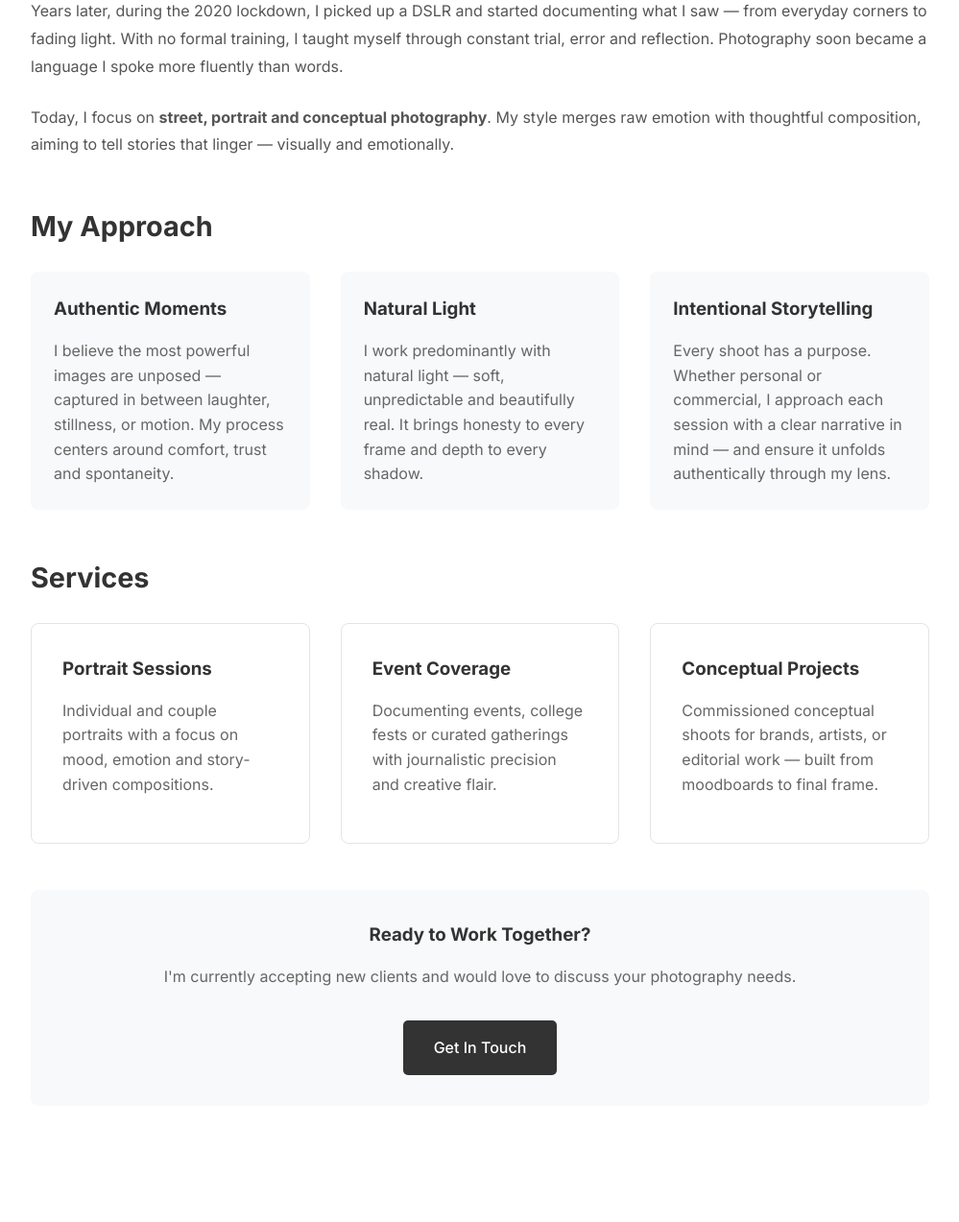
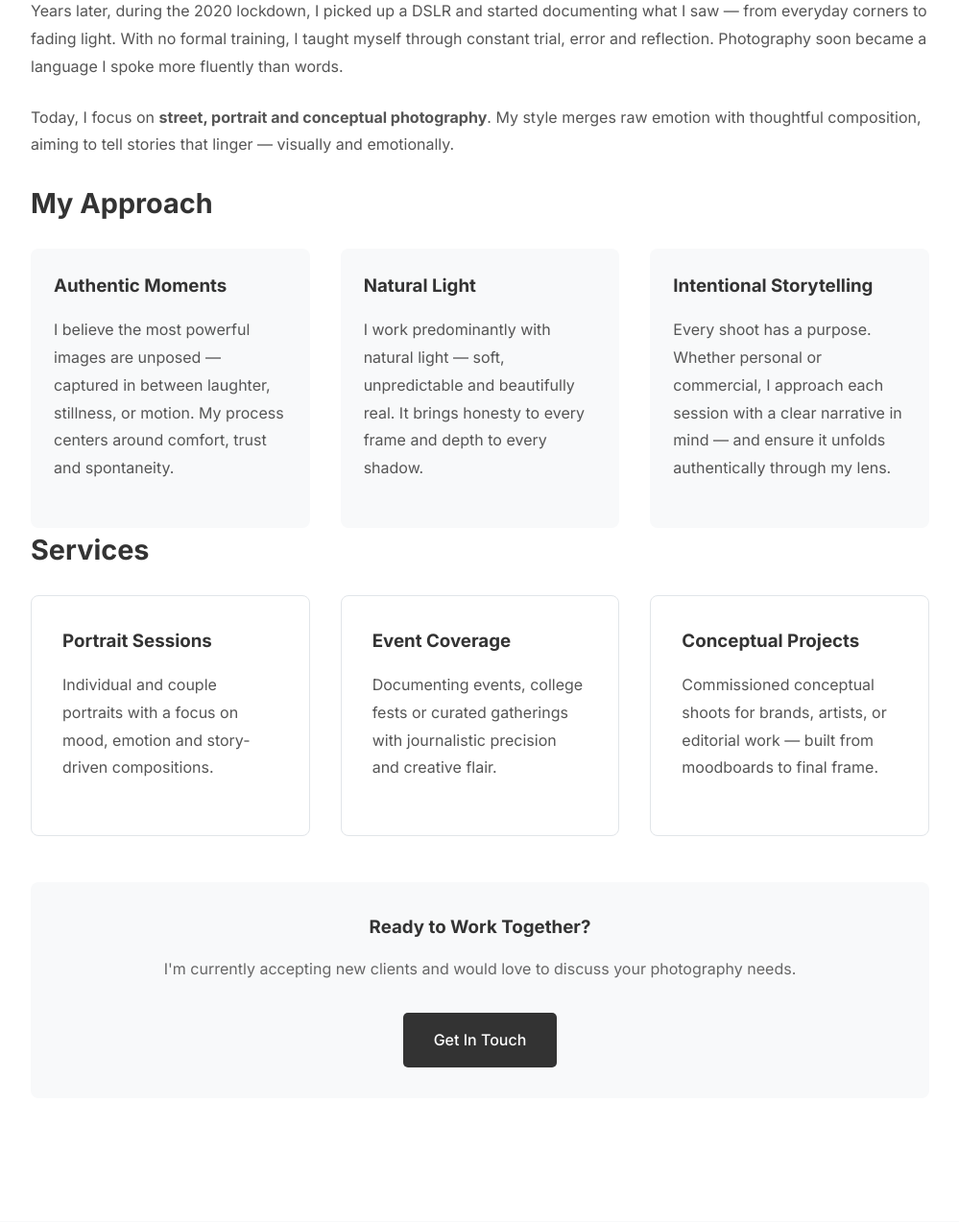
Before and after one commit to Parthnuwal7/infinite.pixelz, a Flask app: template photography_website/templates/about.html in a window 1280 px wide. Shown: the part 627-1900 px from the top of the page at 96% size, without its empty margins (140-1139 px from the left). Run offline with Flask 3, Linux system fonts and the light colour scheme; the template is opened without the code that fills it, so the values that code supplies are empty; some libraries are stand-ins or nearby versions.

Commit message:
Updates to dark mode

```diff
--- a/photography_website/static/css/style.css
+++ b/photography_website/static/css/style.css
@@ -605,6 +605,10 @@ body.dark-mode {
     color: #ccc;
 }
 
+.dark-mode .h1 {
+    color: #ccc;
+}
+
 /* Disable text selection for specific elements */
 .no-select {
     -webkit-user-select: none;
@@ -612,3 +616,79 @@ body.dark-mode {
     -ms-user-select: none;
     user-select: none;
 }
+
+/* === Utility Classes for About Page === */
+.section-title {
+    font-size: 1.8rem;
+    margin-bottom: 1.5rem;
+    color: #333;
+}
+
+.section-text {
+    line-height: 1.8;
+    color: #555;
+    margin-bottom: 1.5rem;
+}
+
+.card {
+    padding: 1.5rem;
+    background: #f8f9fa;
+    border-radius: 8px;
+}
+
+.service-card {
+    padding: 2rem;
+    border: 1px solid #e1e5e9;
+    border-radius: 8px;
+}
+
+.cta-box {
+    text-align: center;
+    margin-top: 3rem;
+    padding: 2rem;
+    background: #f8f9fa;
+    border-radius: 8px;
+}
+
+.cta-box h3 {
+    margin-bottom: 1rem;
+    color: #333;
+}
+
+.cta-box p {
+    color: #666;
+    margin-bottom: 2rem;
+}
+
+.btn-primary {
+    display: inline-block;
+    background: #333;
+    color: white;
+    padding: 1rem 2rem;
+    text-decoration: none;
+    border-radius: 5px;
+    font-weight: 500;
+    transition: background 0.3s ease;
+}
+
+.btn-primary:hover {
+    background: #555;
+}
+
+/* === Dark Mode Enhancements === */
+.dark-mode .section-title,
+.dark-mode .cta-box h3 {
+    color: #f1f1f1;
+}
+
+.dark-mode .section-text,
+.dark-mode .cta-box p {
+    color: #bbb;
+}
+
+.dark-mode .card,
+.dark-mode .service-card,
+.dark-mode .cta-box {
+    background: #1f1f1f;
+    border-color: #333;
+}
--- a/photography_website/templates/about.html
+++ b/photography_website/templates/about.html
@@ -13,8 +13,8 @@
             <h2>Photographer | Visual Storyteller</h2>
             <p>
                 Photography found me before I fully understood what it was. What began as a fascination with a simple camera evolved into an ongoing pursuit to capture emotion, detail and depth through still frames.
-             </p>
-<!--             <div class="stats-grid" style="display: grid; grid-template-columns: repeat(3, 1fr); gap: 1rem; margin: 2rem 0;">
+            </p>
+            <!--             <div class="stats-grid" style="display: grid; grid-template-columns: repeat(3, 1fr); gap: 1rem; margin: 2rem 0;">
                 <div style="text-align: center;">
                     <h3 style="font-size: 2rem; color: #333; margin-bottom: 0.5rem;">500+</h3>
                     <p style="color: #666; font-size: 0.9rem;">Photographs Captured</p>
@@ -27,43 +27,42 @@
                     <h3 style="font-size: 2rem; color: #333; margin-bottom: 0.5rem;">3+</h3>
                     <p style="color: #666; font-size: 0.9rem;">Years of Experience</p>
                 </div>
-
             </div> -->
         </div>
     </div>
 
     <div class="about-sections">
-        <div class="about-section" style="margin-bottom: 3rem;">
-            <h2 style="font-size: 1.8rem; margin-bottom: 1.5rem; color: #333;">My Journey</h2>
-            <p style="line-height: 1.8; color: #555; margin-bottom: 1.5rem;">
+        <div class="about-section">
+            <h2 class="section-title">My Journey</h2>
+            <p class="section-text">
                 I started photographing with a basic point-and-shoot camera when I was 13. That summer, I clicked blurry images, tilted skies and awkward portraits — but I was mesmerized by the idea that moments could be paused forever.
             </p>
-            <p style="line-height: 1.8; color: #555; margin-bottom: 1.5rem;">
+            <p class="section-text">
                 Years later, during the 2020 lockdown, I picked up a DSLR and started documenting what I saw — from everyday corners to fading light. With no formal training, I taught myself through constant trial, error and reflection. Photography soon became a language I spoke more fluently than words.
             </p>
-            <p style="line-height: 1.8; color: #555;">
+            <p class="section-text">
                 Today, I focus on <strong>street, portrait and conceptual photography</strong>. My style merges raw emotion with thoughtful composition, aiming to tell stories that linger — visually and emotionally.
             </p>
         </div>
 
-        <div class="about-section" style="margin-bottom: 3rem;">
-            <h2 style="font-size: 1.8rem; margin-bottom: 1.5rem; color: #333;">My Approach</h2>
+        <div class="about-section">
+            <h2 class="section-title">My Approach</h2>
             <div style="display: grid; grid-template-columns: repeat(auto-fit, minmax(250px, 1fr)); gap: 2rem;">
-                <div class="approach-item" style="padding: 1.5rem; background: #f8f9fa; border-radius: 8px;">
+                <div class="card">
                     <h3 style="margin-bottom: 1rem; color: #333;">Authentic Moments</h3>
-                    <p style="color: #666; line-height: 1.6;">
+                    <p class="section-text">
                         I believe the most powerful images are unposed — captured in between laughter, stillness, or motion. My process centers around comfort, trust and spontaneity.
                     </p>
                 </div>
-                <div class="approach-item" style="padding: 1.5rem; background: #f8f9fa; border-radius: 8px;">
+                <div class="card">
                     <h3 style="margin-bottom: 1rem; color: #333;">Natural Light</h3>
-                    <p style="color: #666; line-height: 1.6;">
+                    <p class="section-text">
                         I work predominantly with natural light — soft, unpredictable and beautifully real. It brings honesty to every frame and depth to every shadow.
                     </p>
                 </div>
-                <div class="approach-item" style="padding: 1.5rem; background: #f8f9fa; border-radius: 8px;">
+                <div class="card">
                     <h3 style="margin-bottom: 1rem; color: #333;">Intentional Storytelling</h3>
-                    <p style="color: #666; line-height: 1.6;">
+                    <p class="section-text">
                         Every shoot has a purpose. Whether personal or commercial, I approach each session with a clear narrative in mind — and ensure it unfolds authentically through my lens.
                     </p>
                 </div>
@@ -92,25 +91,25 @@
         </div> -->
 
         <div class="about-section">
-            <h2 style="font-size: 1.8rem; margin-bottom: 1.5rem; color: #333;">Services</h2>
+            <h2 class="section-title">Services</h2>
             <div style="display: grid; grid-template-columns: repeat(auto-fit, minmax(280px, 1fr)); gap: 2rem;">
-                <div class="service-item" style="border: 1px solid #e1e5e9; padding: 2rem; border-radius: 8px;">
+                <div class="service-card">
                     <h3 style="margin-bottom: 1rem; color: #333;">Portrait Sessions</h3>
-                    <p style="color: #666; line-height: 1.6; margin-bottom: 1rem;">
+                    <p class="section-text">
                         Individual and couple portraits with a focus on mood, emotion and story-driven compositions.
                     </p>
                     <!-- <p style="color: #333; font-weight: 500;">Starting at ₹5,000</p> -->
                 </div>
-                <div class="service-item" style="border: 1px solid #e1e5e9; padding: 2rem; border-radius: 8px;">
+                <div class="service-card">
                     <h3 style="margin-bottom: 1rem; color: #333;">Event Coverage</h3>
-                    <p style="color: #666; line-height: 1.6; margin-bottom: 1rem;">
+                    <p class="section-text">
                         Documenting events, college fests or curated gatherings with journalistic precision and creative flair.
                     </p>
                     <!-- <p style="color: #333; font-weight: 500;">Starting at ₹10,000</p> -->
                 </div>
-                <div class="service-item" style="border: 1px solid #e1e5e9; padding: 2rem; border-radius: 8px;">
+                <div class="service-card">
                     <h3 style="margin-bottom: 1rem; color: #333;">Conceptual Projects</h3>
-                    <p style="color: #666; line-height: 1.6; margin-bottom: 1rem;">
+                    <p class="section-text">
                         Commissioned conceptual shoots for brands, artists, or editorial work — built from moodboards to final frame.
                     </p>
                     <!-- <p style="color: #333; font-weight: 500;">Custom Pricing</p> -->
@@ -118,21 +117,17 @@
             </div>
 
             <!-- Testimonials Section -->
-<!--             <div class="about-section">
+            <!--
+            <div class="about-section">
                 <h2 style="font-size: 1.8rem; margin-bottom: 1.5rem; margin-top: 1.5rem; color: #333;">Testimonials</h2>
-
                 <div class="swiper-container testimonial-swiper">
                     <div class="swiper-wrapper">
                         {% for review in testimonials %}
                         <div class="swiper-slide">
                             <div class="testimonial-card" style="padding: 1.5rem; border: 1px solid #e1e5e9; border-radius: 8px; background: #fff; box-shadow: 0 4px 10px rgba(0,0,0,0.05); height: 100%;">
                                 <div class="stars" style="color: #FFD700; margin-bottom: 0.5rem;">
-                                    {% for _ in range(review.stars|int) %}
-                                        ★
-                                    {% endfor %}
-                                    {% for _ in range(5 - review.stars|int) %}
-                                        ☆
-                                    {% endfor %}
+                                    {% for _ in range(review.stars|int) %}★{% endfor %}
+                                    {% for _ in range(5 - review.stars|int) %}☆{% endfor %}
                                 </div>
                                 <h4 style="margin-bottom: 0.75rem; color: #333;">“{{ review.headline }}”</h4>
                                 <p style="color: #555; line-height: 1.6;">{{ review.body }}</p>
@@ -144,19 +139,17 @@
                         {% endfor %}
                     </div>
                 </div>
-            </div> -->
+            </div>
+            -->
 
-            <div style="text-align: center; margin-top: 3rem; padding: 2rem; background: #f8f9fa; border-radius: 8px;">
-                <h3 style="margin-bottom: 1rem; color: #333;">Ready to Work Together?</h3>
-                <p style="color: #666; margin-bottom: 2rem;">
+            <div class="cta-box">
+                <h3>Ready to Work Together?</h3>
+                <p>
                     I'm currently accepting new clients and would love to discuss your photography needs.
                 </p>
-                <a href="{{ url_for('connect') }}" style="display: inline-block; background: #333; color: white; padding: 1rem 2rem; text-decoration: none; border-radius: 5px; font-weight: 500; transition: background 0.3s ease;">
-                    Get In Touch
-                </a>
+                <a href="{{ url_for('connect') }}" class="btn-primary">Get In Touch</a>
             </div>
         </div>
     </div>
 </div>
-
 {% endblock %}
```
